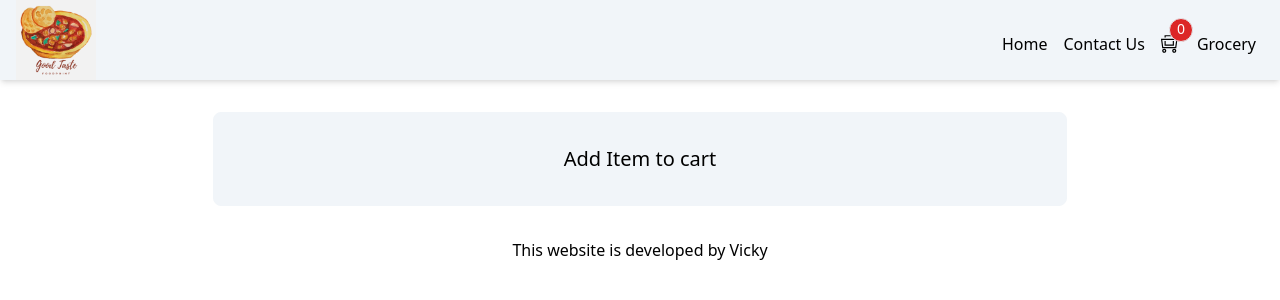
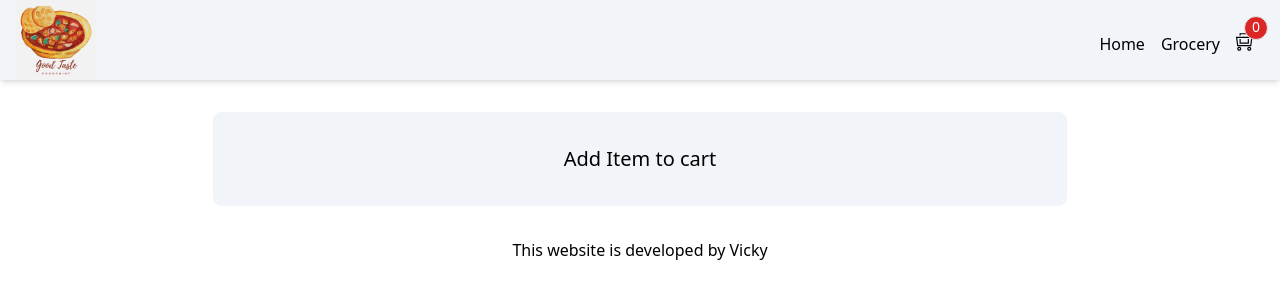
Before and after one commit to VickySharma13916/FoodQuill, a React (Vite) app: page /cart in a window 1280 px wide. Shown: the top 300 px of the page. Built offline with nearby package versions, Linux system fonts and the light colour scheme.

Commit message:
Add the UI responsive and filter update

```diff
--- a/src/component/Body.js
+++ b/src/component/Body.js
@@ -46,12 +46,10 @@ const Body = () => {
   const handleSearch = (e) => {
     setSearchRes(e.target.value);
   };
-  const filterRestraurant =
-    restaurant?.length > 0
-      ? restaurant
-      : mockdata?.filter((item) =>
-          item?.info?.name?.toLowerCase().includes(searchRes?.toLowerCase())
-        );
+  const filterData = restaurant?.length > 0 ? restaurant : mockdata;
+  const filterRestraurant = filterData?.filter((item) =>
+    item?.info?.name?.toLowerCase().includes(searchRes?.toLowerCase())
+  );
   return (
     <div className="food_body my-4">
       <div className="px-4 flex gap-4 md:flex-row flex-col">
--- a/src/component/Cart.js
+++ b/src/component/Cart.js
@@ -2,6 +2,7 @@ import React from "react";
 import { useDispatch, useSelector } from "react-redux";
 import { CDN_URL } from "../Utils/constant";
 import { clearCart, removeItem } from "../Utils/cartSlice";
+import { Link } from "react-router-dom";
 
 const Cart = () => {
   const cartItem = useSelector((store) => store.cart.item);
@@ -10,14 +11,16 @@ const Cart = () => {
     dispatch(removeItem(data));
   };
   return (
-    <div className="my-8 p-8 w-2/3 border border-slate-100 bg-slate-100 rounded-lg mx-auto">
+    <div className="md:my-8 my-4 md:p-8 p-4 md:w-2/3 w-full border border-slate-100 bg-slate-100 rounded-lg mx-auto">
       <div
         className={`flex ${
           cartItem.length === 0 ? "justify-center" : "justify-end"
         }`}
       >
         {cartItem.length === 0 ? (
-          <div className="text-xl text-center">Add Item to cart</div>
+          <div className="text-xl text-center cursor-pointer">
+            <Link to="/">Add Item to cart</Link>
+          </div>
         ) : (
           <button
             className="border border-red-200 bg-red-500 px-2 py-1 text-white rounded"
@@ -50,7 +53,7 @@ const Cart = () => {
                   alt="food-item"
                 />
               )}
-              <div className="absolute bottom-2 right-2">
+              <div className="absolute md:bottom-2 bottom-0 right-0 md:right-1">
                 <button
                   className="px-2 py-1 rounded shadow-lg hover:shadow-xl font-semibold hover:bg-green-500 hover:text-white bg-white text-green-500"
                   onClick={() => handleRemomveItem(data)}
--- a/src/component/CategoryItemList.js
+++ b/src/component/CategoryItemList.js
@@ -15,7 +15,7 @@ const CategoryItemList = ({ item }) => {
         return (
           <div
             key={data?.card?.info?.id}
-            className="flex border-b-2 border-slate-300 h-24 py-2 items-center justify-between"
+            className="flex border-b-2 border-slate-300 py-2 items-center justify-between"
           >
             <div className="w-9/12">
               <div className="text-xl">
@@ -36,9 +36,9 @@ const CategoryItemList = ({ item }) => {
                   alt="food-item"
                 />
               )}
-              <div className="absolute bottom-2 right-2">
+              <div className="absolute bottom-1 right-1 md:bottom-3 md:right-3">
                 <button
-                  className="px-2 py-1 rounded shadow-lg hover:shadow-xl font-semibold hover:bg-green-500 hover:text-white bg-white text-green-500"
+                  className="p-1 rounded shadow-lg hover:shadow-xl font-semibold hover:bg-green-500 hover:text-white bg-white text-green-500"
                   onClick={() => handleAddItem(itemData)}
                 >
                   Add +
--- a/src/component/Header.js
+++ b/src/component/Header.js
@@ -19,7 +19,8 @@ const Header = () => {
   //   console.log("Useeffect called");
   // }, []);
   return (
-    <div className="header sticky top-0 z-20 flex flex-wrap justify-between items-center shadow-md px-4 bg-slate-100">
+    <div className="header sticky top-0 z-20 flex md:flex-row flex-col justify-between items-center shadow-md px-4 bg-slate-100">
+      <div className="flex justify-between items-center w-full">
         <Link to="/" className="flex-shrink-0">
           <img
             src={logo}
@@ -31,21 +32,27 @@ const Header = () => {
           className="block sm:hidden px-2 py-1 rounded bg-indigo-600 text-white"
           onClick={() => setMenuOpen(!menuOpen)}
         >
-        Menu
+          {menuOpen ? "Close" : "Menu"}
         </button>
+      </div>
       <div
         className={`${
-          menuOpen ? "flex flex-col justify-end" : "hidden"
-        } sm:flex sm:items-center sm:justify-center sm:mt-2`}
+          menuOpen
+            ? "flex md:justify-end justify-start w-full"
+            : "sm:flex md:justify-end sm:justify-start w-full hidden"
+        } sm:mt-2`}
       >
         <Link to="/" className="px-2 cursor-pointer">
           Home
         </Link>
         {/* <Link to="/about" className="px-2 cursor-pointer">
           About Us
-        </Link> */}
+        </Link>
         <Link to="/contact" className="px-2 cursor-pointer">
           Contact Us
+        </Link> */}
+        <Link to="/grocery" className="px-2 cursor-pointer">
+          Grocery
         </Link>
         <Link to="/cart" className="px-2 cursor-pointer relative">
           <div className="flex">
@@ -54,9 +61,6 @@ const Header = () => {
               {cart.length}
             </div>
           </div>
-        </Link>
-        <Link to="/grocery" className="px-2 cursor-pointer">
-          Grocery
         </Link>
         {/* <div className="flex flex-col items-center justify-center relative pl-2 pr-6 text-indigo-800 font-bold text-xl">
           {user}
--- a/src/component/RestaurantCategory.js
+++ b/src/component/RestaurantCategory.js
@@ -4,6 +4,8 @@ import CategoryItemList from "./CategoryItemList";
 
 const RestaurantCategory = ({ category, isVisible, setShowItem }) => {
   return (
+    <>
+      {category?.title && category?.itemCards?.length > 0 && (
         <div className="border shadow-lg rounded-lg w-full md:w-8/12 my-4 bg-slate-100 p-4">
           <div
             className="flex justify-between items-center cursor-pointer"
@@ -12,7 +14,9 @@ const RestaurantCategory = ({ category, isVisible, setShowItem }) => {
             <div className="text-2xl font-bold">
               {category?.title} ({category?.itemCards?.length})
             </div>
-        <button>{isVisible ? <RiArrowUpSLine /> : <RiArrowDownSLine />}</button>
+            <button>
+              {isVisible ? <RiArrowUpSLine /> : <RiArrowDownSLine />}
+            </button>
           </div>
           {isVisible && (
             <div className="mt-2">
@@ -20,6 +24,8 @@ const RestaurantCategory = ({ category, isVisible, setShowItem }) => {
             </div>
           )}
         </div>
+      )}
+    </>
   );
 };
 
```
Also changed, not shown: 1 other file (tests, documents, lock files or other folders). Lines whose indentation alone changed are shown as unchanged.
